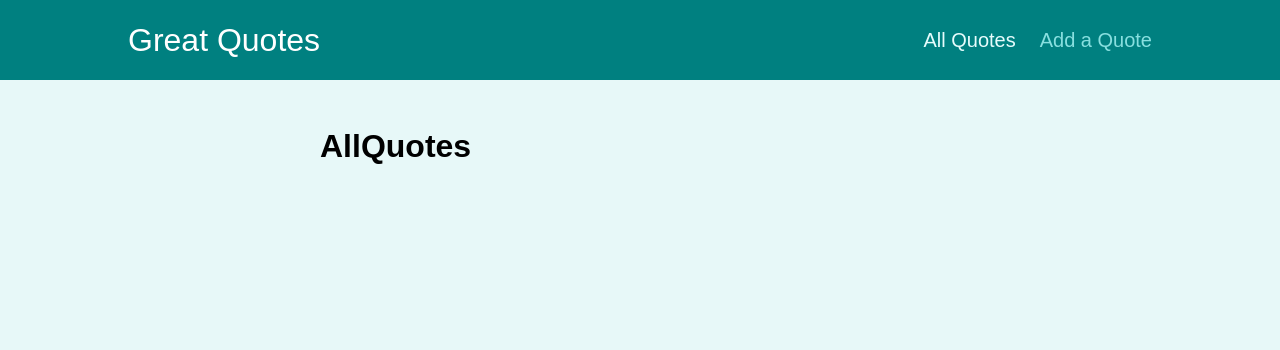
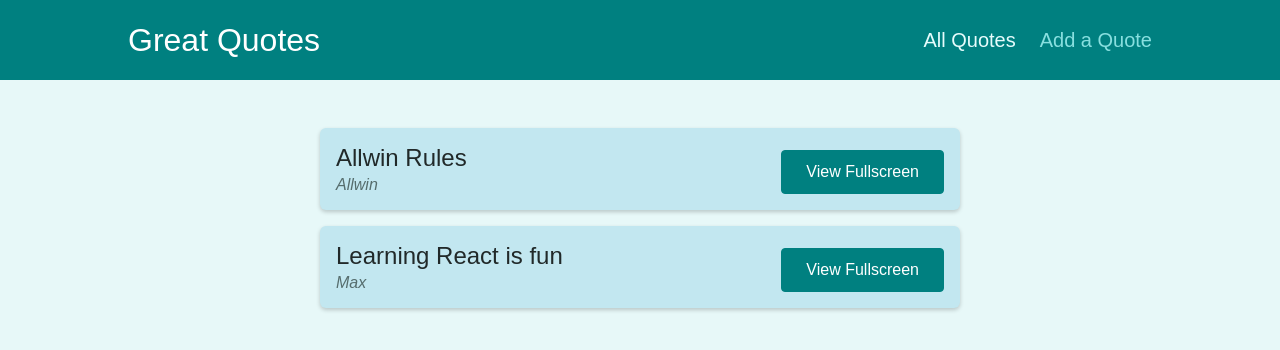
Before and after one commit to allwinandrews/great-quotes, a React (Create React App) app: page /quotes in a window 1280 px wide. Shown: the top 350 px of the page. Built offline with nearby package versions, Linux system fonts and the light colour scheme.

Commit message:
Adds DummyData in Quotes

```diff
--- a/src/components/quotes/QuoteForm.js
+++ b/src/components/quotes/QuoteForm.js
@@ -1,7 +1,7 @@
 import { useRef } from 'react';
 
-import Card from '../ui/Card';
-import LoadingSpinner from '../ui/LoadingSpinner';
+import Card from '../UI/Card';
+import LoadingSpinner from '../UI/LoadingSpinner';
 import classes from './QuoteForm.module.css';
 
 const QuoteForm = (props) => {
--- a/src/pages/AllQuotes.js
+++ b/src/pages/AllQuotes.js
@@ -1,7 +1,20 @@
-import React from "react";
+import QuoteList from "../components/quotes/QuoteList";
+
+const DUMMY_QUOTES = [
+  {
+    id: "q1",
+    author: "Allwin",
+    text: "Allwin Rules",
+  },
+  {
+    id: "q1",
+    author: "Max",
+    text: "Learning React is fun",
+  },
+];
 
 const AllQuotes = () => {
-  return <h1>AllQuotes</h1>;
+  return <QuoteList quotes={DUMMY_QUOTES} />;
 };
 
 export default AllQuotes;
--- a/src/pages/NewQuote.js
+++ b/src/pages/NewQuote.js
@@ -1,7 +1,11 @@
-import React from "react";
+import QuoteForm from "../components/quotes/QuoteForm";
 
 const NewQuote = () => {
-  return <h1>NewQuote</h1>;
+  const addQuoteHandler = (quoteData) => {
+    console.log(quoteData);
+  };
+
+  return <QuoteForm onAddQuote={addQuoteHandler} />;
 };
 
 export default NewQuote;
```
